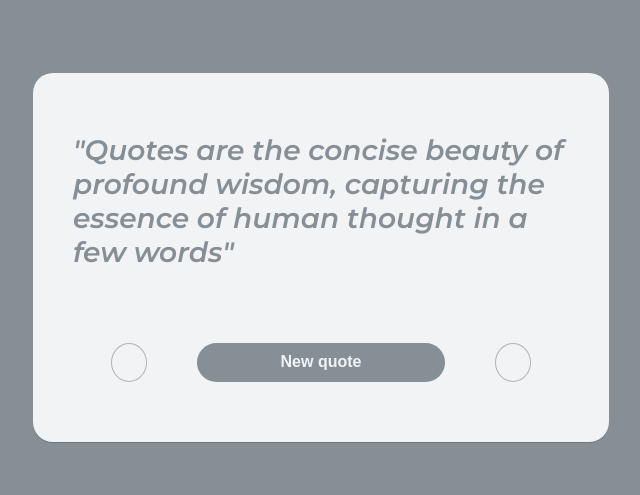
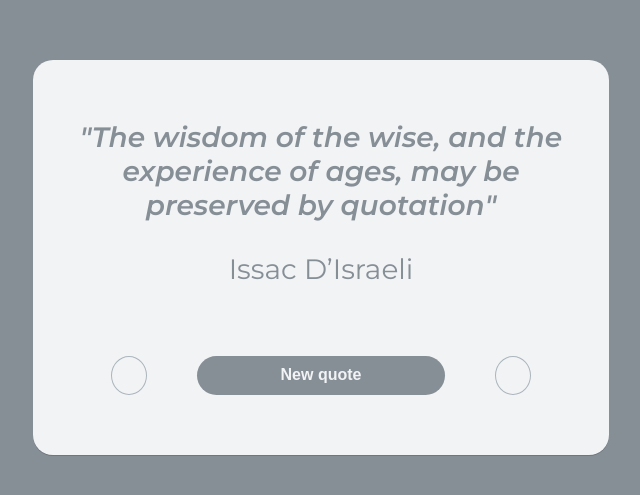
Before and after one commit to Karo1808/quote.me, a React (Vite) app: page / in a window 1280 px wide. Shown: the part 143-638 px from the top of the page, without its empty margins (319-959 px from the left). Built offline with nearby package versions, Linux system fonts and the light colour scheme; some icons are missing.

Commit message:
Improved animation, only one quote generated at a time, added author

```diff
--- a/src/App.tsx
+++ b/src/App.tsx
@@ -8,7 +8,8 @@ import NewQuoteButton from "./components/NewQuoteButton";
 const App = () => {
   const [isCopied, setIsCopied] = useState<boolean>(false);
   const [isHiddenText, setIsHiddenText] = useState<boolean>(false);
-  const { quote, isError, color, setIsButtonClicked } = useRandomQuote();
+  const { quote, author, isError, color, setIsButtonClicked } =
+    useRandomQuote();
 
   return (
     <div
@@ -25,7 +26,8 @@ const App = () => {
                 style={{ color: color }}
                 className={`quote ${isHiddenText ? "hidden" : ""}`}
               >
-                &quot;{quote}&quot;
+                <p>&quot;{quote}&quot;</p>
+                <p className="quote-author">{` ${author} `}</p>
               </blockquote>
               <div className="btn-container">
                 <CopyButton
--- a/src/components/NewQuoteButton.tsx
+++ b/src/components/NewQuoteButton.tsx
@@ -1,3 +1,5 @@
+import { useRef } from "react";
+
 const NewQuoteButton = ({
   color,
   setIsButtonClicked,
@@ -7,12 +9,19 @@ const NewQuoteButton = ({
   setIsButtonClicked: React.Dispatch<React.SetStateAction<boolean>>;
   setIsHiddenText: React.Dispatch<React.SetStateAction<boolean>>;
 }) => {
+  const timeoutRef = useRef<number | null>(null);
+
   const handleClick = () => {
-    setIsHiddenText(true);
-    setTimeout(() => {
-      setIsButtonClicked(true);
-      setIsHiddenText(false);
-    }, 800);
+    // Animation trigger functionality
+    if (timeoutRef.current === null) {
+      setIsHiddenText(true);
+
+      timeoutRef.current = setTimeout(() => {
+        setIsButtonClicked(true);
+        setIsHiddenText(false);
+        timeoutRef.current = null;
+      }, 800);
+    }
   };
   return (
     <button
--- a/src/constants/index.ts
+++ b/src/constants/index.ts
@@ -17,7 +17,9 @@ export const COLORS = [
 ];
 
 export const STARTING_QUOTE =
-  "Quotes are the concise beauty of profound wisdom, capturing the essence of human thought in a few words";
+  "The wisdom of the wise, and the experience of ages, may be preserved by quotation";
+
+export const STARTING_AUTHOR = " Issac D’Israeli";
 
 export const MAX_QUOTE_LENGTH = 100;
 export const MIN_QUOTE_LENGTH = 30;
--- a/src/global.css
+++ b/src/global.css
@@ -21,7 +21,7 @@ html {
 .main {
   background-color: #f1f3f5;
   width: 45vw;
-  height: min-content;
+  height: max-content;
   padding: 6rem 4rem;
   border-radius: 2rem;
   box-shadow: 0 1px rgba(0, 0, 0, 0.171);
@@ -33,13 +33,25 @@ html {
   font-family: "Montserrat", sans-serif;
   font-style: italic;
   font-weight: 600;
-  height: 15rem;
+  height: max-content;
   opacity: 1;
   transition: opacity 0.8s ease-in;
+  display: flex;
+  flex-direction: column;
+  text-align: center;
+  gap: 3rem;
 }
 
 .quote.hidden {
   opacity: 0;
+}
+
+.quote-author {
+  display: flex;
+  justify-content: center;
+  gap: 0.5rem;
+  font-weight: 400;
+  font-style: normal;
 }
 
 .btn-quote,
@@ -65,7 +77,7 @@ html {
 }
 
 .btn-container {
-  margin-top: 6rem;
+  margin-top: 7rem;
   display: flex;
   justify-content: center;
   gap: 10%;
@@ -140,7 +152,6 @@ html {
   }
   .quote {
     font-size: 2rem;
-    height: min-content;
   }
 
   .btn-container {
--- a/src/hooks/index.ts
+++ b/src/hooks/index.ts
@@ -4,11 +4,13 @@ import {
   COLORS,
   MAX_QUOTE_LENGTH,
   MIN_QUOTE_LENGTH,
+  STARTING_AUTHOR,
   STARTING_QUOTE,
 } from "../constants";
 
 const useRandomQuote = () => {
   const [quote, setQuote] = useState<string>(STARTING_QUOTE);
+  const [author, setAuthor] = useState<string>(STARTING_AUTHOR);
   const [isButtonClicked, setIsButtonClicked] = useState<boolean>(false);
   const [color, setColor] = useState<string>(COLORS[COLORS.length - 1]);
   const [isError, setIsError] = useState<boolean>(false);
@@ -16,6 +18,7 @@ const useRandomQuote = () => {
   useEffect(() => {
     const fetchRandomQuote = async () => {
       try {
+        console.log(isButtonClicked);
         if (isButtonClicked) {
           const request = await fetch(
             `${API_URL}/quotes/random?maxLength=${MAX_QUOTE_LENGTH}&minLength=${MIN_QUOTE_LENGTH}`
@@ -32,6 +35,7 @@ const useRandomQuote = () => {
 
           setIsError(false);
           setQuote(newQuote.content);
+          setAuthor(newQuote.author);
           setColor(COLORS[newColorIndex]);
           setIsButtonClicked(false);
         }
@@ -46,7 +50,7 @@ const useRandomQuote = () => {
     fetchRandomQuote();
   }, [isButtonClicked, color]);
 
-  return { quote, isError, color, setIsButtonClicked };
+  return { quote, author, isError, color, setIsButtonClicked };
 };
 
 export default useRandomQuote;
```
